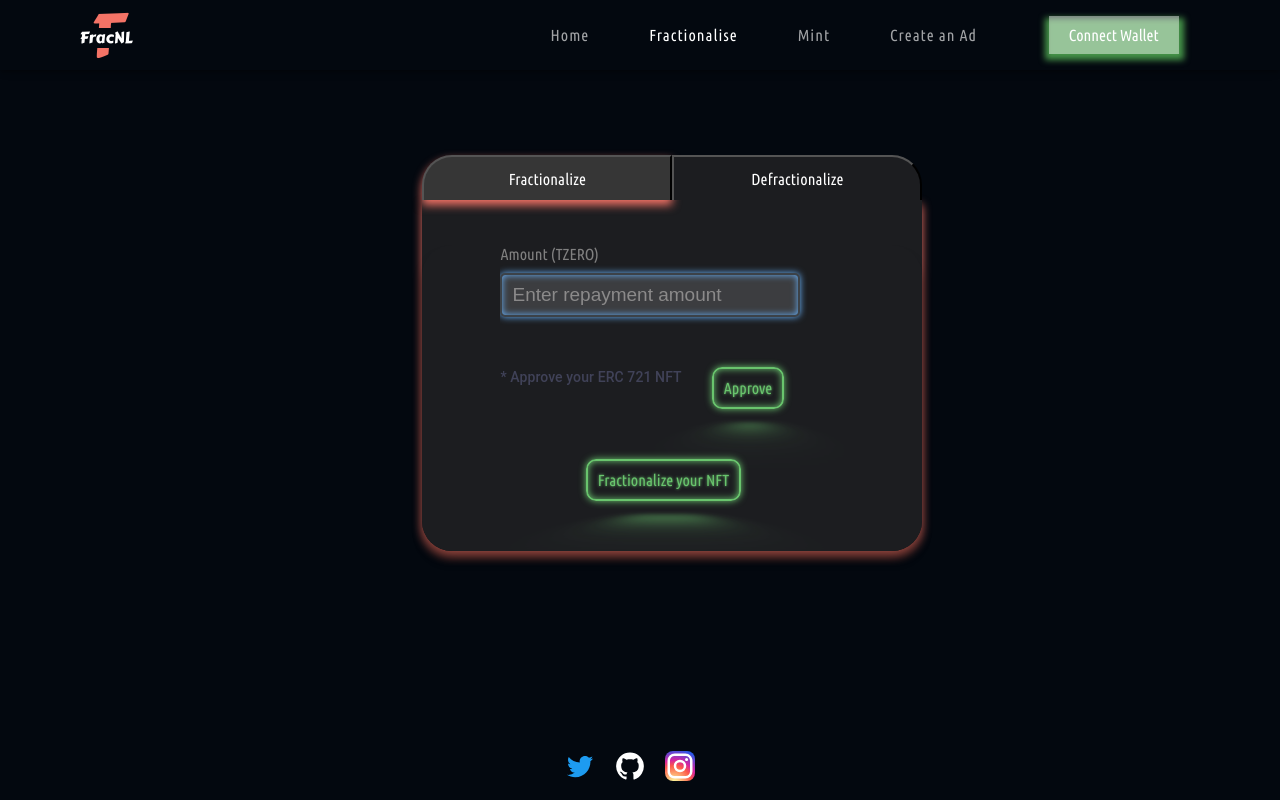
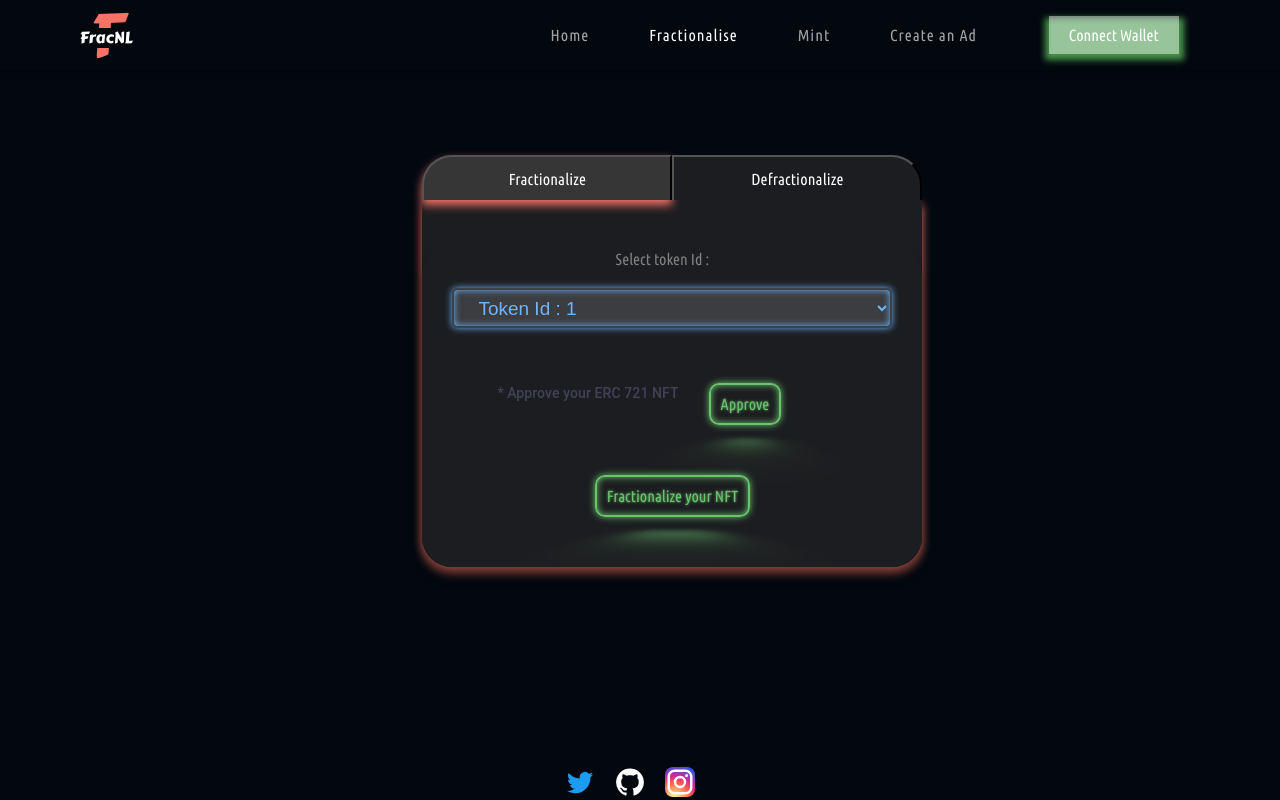
Before and after one commit to realnimish/FracNL, a React (Create React App) app in the folder frontend/: page /fractionalise in a window 1280 px wide. Shown: the top 800 px of the page. Built offline with nearby package versions, Linux system fonts and the light colour scheme.

Commit message:
Update fractionalize

```diff
--- a/frontend/src/component/Fractionalise.jsx
+++ b/frontend/src/component/Fractionalise.jsx
@@ -52,30 +52,43 @@ export default function Fractionalise(props) {
       <div class="contentWrapper">
         <div class="content active" id="frac">
           <Box
-            className="inputContainer"
-            sx={{ width: "45%", marginBottom: "50px" }}
+            className="selectContainer"
+            sx={{
+              width: "100%",
+              marginTop: "5px",
+              marginBottom: "35px",
+              display: "flex",
+              justifyContent: "center",
+              alignItems: "center",
+              flexWrap: "wrap",
+            }}
           >
             <label
-              className="inputLabel"
+              className="selectLabel"
               style={{
                 fontFamily: "'Ubuntu Condensed', sans-serif",
                 color: "gray",
+                marginRight: "20px",
+                marginBottom: "20px",
               }}
             >
-              {"Amount (TZERO)"}
+              {"Select token Id : "}
             </label>
-            <input
-              type="text"
-              className="input"
-              placeholder="Enter repayment amount"
-            />
+            <select className="select" style={{ marginBottom: "20px" }}>
+              <option value="1">Token Id : 1</option>
+              <option value="2">Token Id: 2</option>
+              <option value="7">Token Id: 7</option>
+              <option value="8">
+                {"Token Id: 8 (Fractionalised)(Ownership 30%)"}
+              </option>
+            </select>
           </Box>
           <Box
             component="div"
             sx={{
               display: "flex",
-              paddingRight: "60px",
               marginBottom: "50px",
+              marginLeft: "15%"
             }}
           >
             <Typography
@@ -96,7 +109,7 @@ export default function Fractionalise(props) {
             </div>
           </Box>
           <Box
-            sx={{ width: "100%", marginBottom: "50px" }}
+            sx={{ width: "100%", marginBottom: "50px", display: "flex", justifyContent: "center" }}
             className="buttonContainer"
           >
             <div
@@ -104,7 +117,6 @@ export default function Fractionalise(props) {
               tabIndex={1}
               style={{
                 fontFamily: "'Ubuntu Condensed', sans-serif",
-                marginRight: "30%",
               }}
             >
               Fractionalize your NFT
@@ -113,30 +125,43 @@ export default function Fractionalise(props) {
         </div>
         <div class="content" id="defrac">
           <Box
-            className="inputContainer"
-            sx={{ width: "45%", marginBottom: "50px", marginLeft: "30px" }}
+            className="selectContainer"
+            sx={{
+              width: "100%",
+              marginTop: "5px",
+              marginBottom: "35px",
+              display: "flex",
+              justifyContent: "center",
+              alignItems: "center",
+              flexWrap: "wrap",
+            }}
           >
             <label
-              className="inputLabel"
+              className="selectLabel"
               style={{
                 fontFamily: "'Ubuntu Condensed', sans-serif",
                 color: "gray",
+                marginRight: "20px",
+                marginBottom: "20px",
               }}
             >
-              {"Amount (TZERO)"}
+              {"Select token Id : "}
             </label>
-            <input
-              type="text"
-              className="input"
-              placeholder="Enter repayment amount"
-            />
+            <select className="select" style={{ marginBottom: "20px" }}>
+              <option value="1">Token Id : 1</option>
+              <option value="2">Token Id: 2</option>
+              <option value="7">Token Id: 7</option>
+              <option value="8">
+                {"Token Id: 8 (Fractionalised)(Ownership 30%)"}
+              </option>
+            </select>
           </Box>
           <Box
             component="div"
             sx={{
               display: "flex",
-              paddingRight: "60px",
-              marginBottom: "50px"
+              marginLeft: "15%",
+              marginBottom: "50px",
             }}
           >
             <Typography
@@ -157,7 +182,7 @@ export default function Fractionalise(props) {
             </div>
           </Box>
           <Box
-            sx={{ width: "100%", marginBottom: "50px" }}
+            sx={{ width: "100%", marginBottom: "50px", display: "flex", justifyContent: "center" }}
             className="buttonContainer"
           >
             <div
@@ -165,7 +190,6 @@ export default function Fractionalise(props) {
               tabIndex={1}
               style={{
                 fontFamily: "'Ubuntu Condensed', sans-serif",
-                marginRight: "30%",
               }}
             >
               Defractionalize your NFT
```
